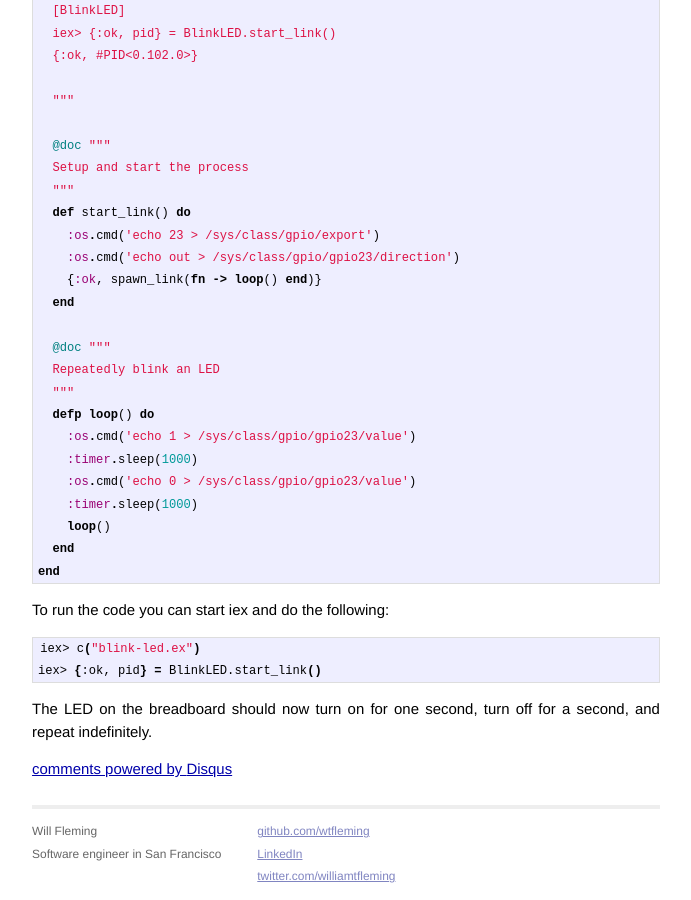
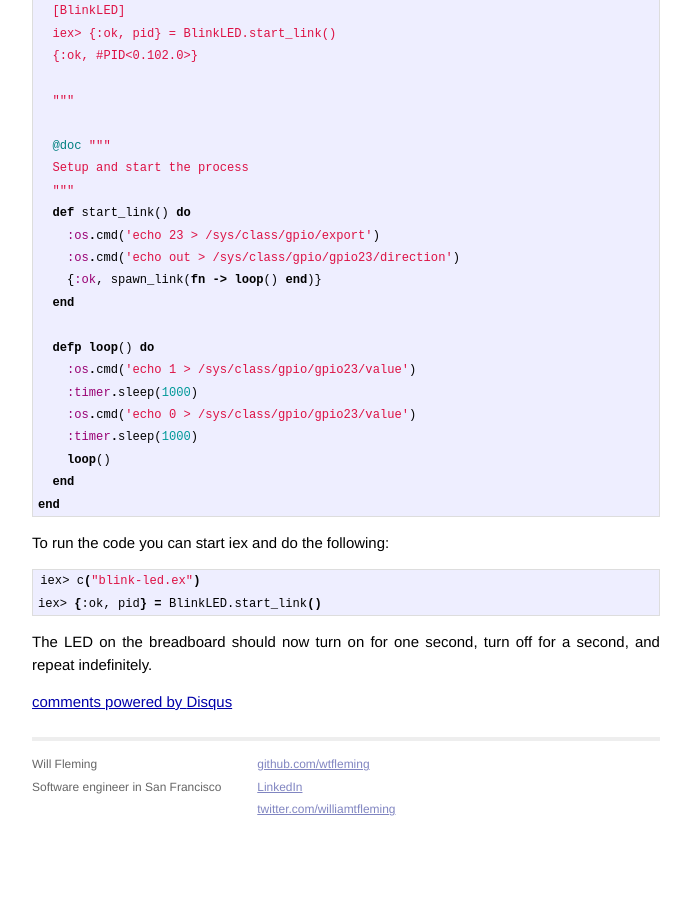
Before and after one commit to wtfleming/wtfleming.github.io, a Jekyll site: the page built from _posts/2015-12-09-embedded-elixir-beaglebone.markdown, in a window 1280 px wide and 900 px high, scrolled down 4979 px. Shown: the whole window, without its empty margins (294-985 px from the left). Built offline with Jekyll 4.4.1, drawn with Linux system fonts in a browser that asks for light colours; Markdown is read by kramdown in place of the engine named in the settings; comment, search, counter and statistics services are not loaded; after the commit the page ends 5811 px from its top, so only the background shows below that.

Commit message:
remove docstring from private fn

```diff
--- a/_posts/2015-12-09-embedded-elixir-beaglebone.markdown
+++ b/_posts/2015-12-09-embedded-elixir-beaglebone.markdown
@@ -212,9 +212,6 @@ defmodule BlinkLED do
     {:ok, spawn_link(fn -> loop() end)}
   end
 
-  @doc """
-  Repeatedly blink an LED
-  """
   defp loop() do
     :os.cmd('echo 1 > /sys/class/gpio/gpio23/value')
     :timer.sleep(1000)
```
